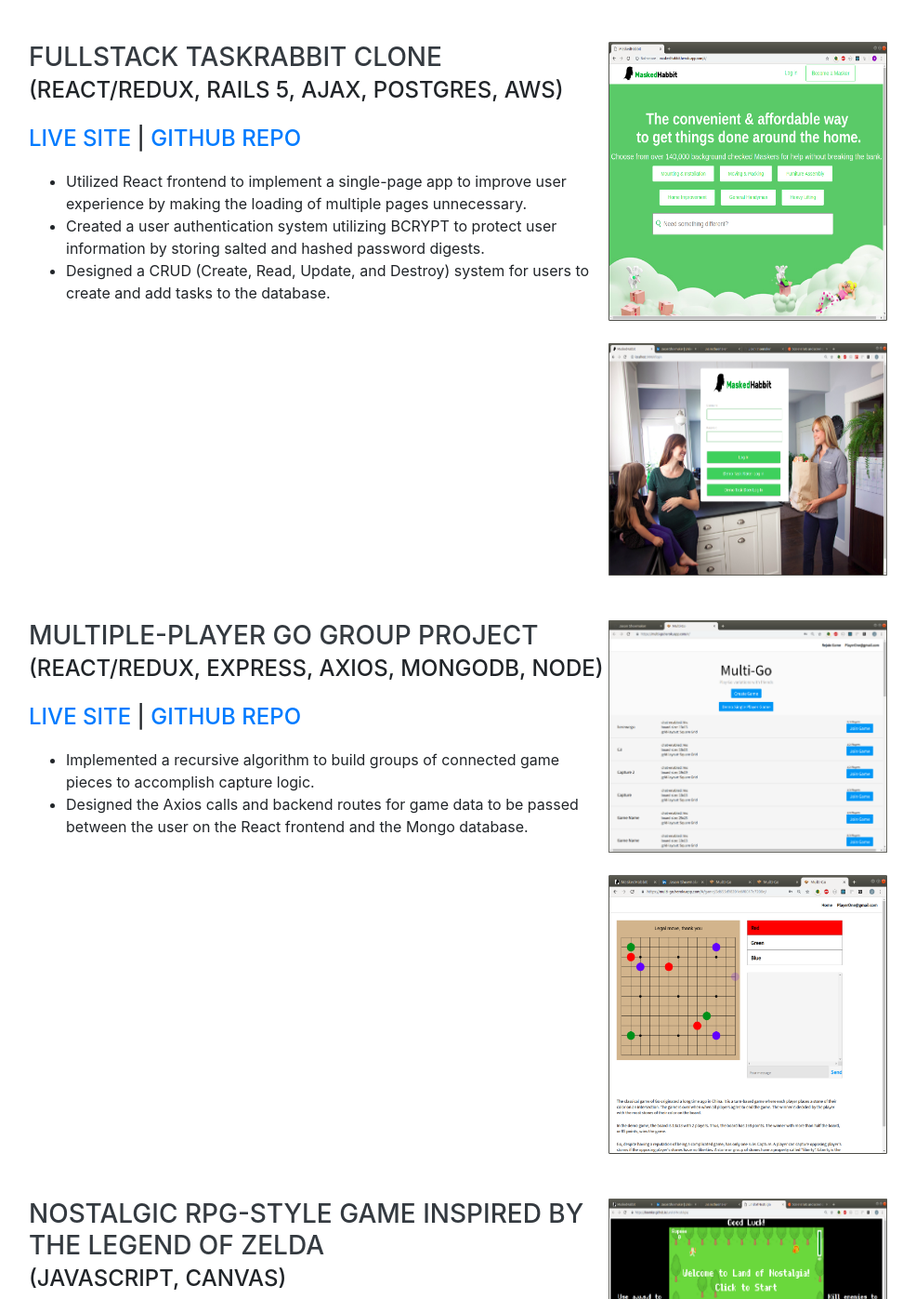
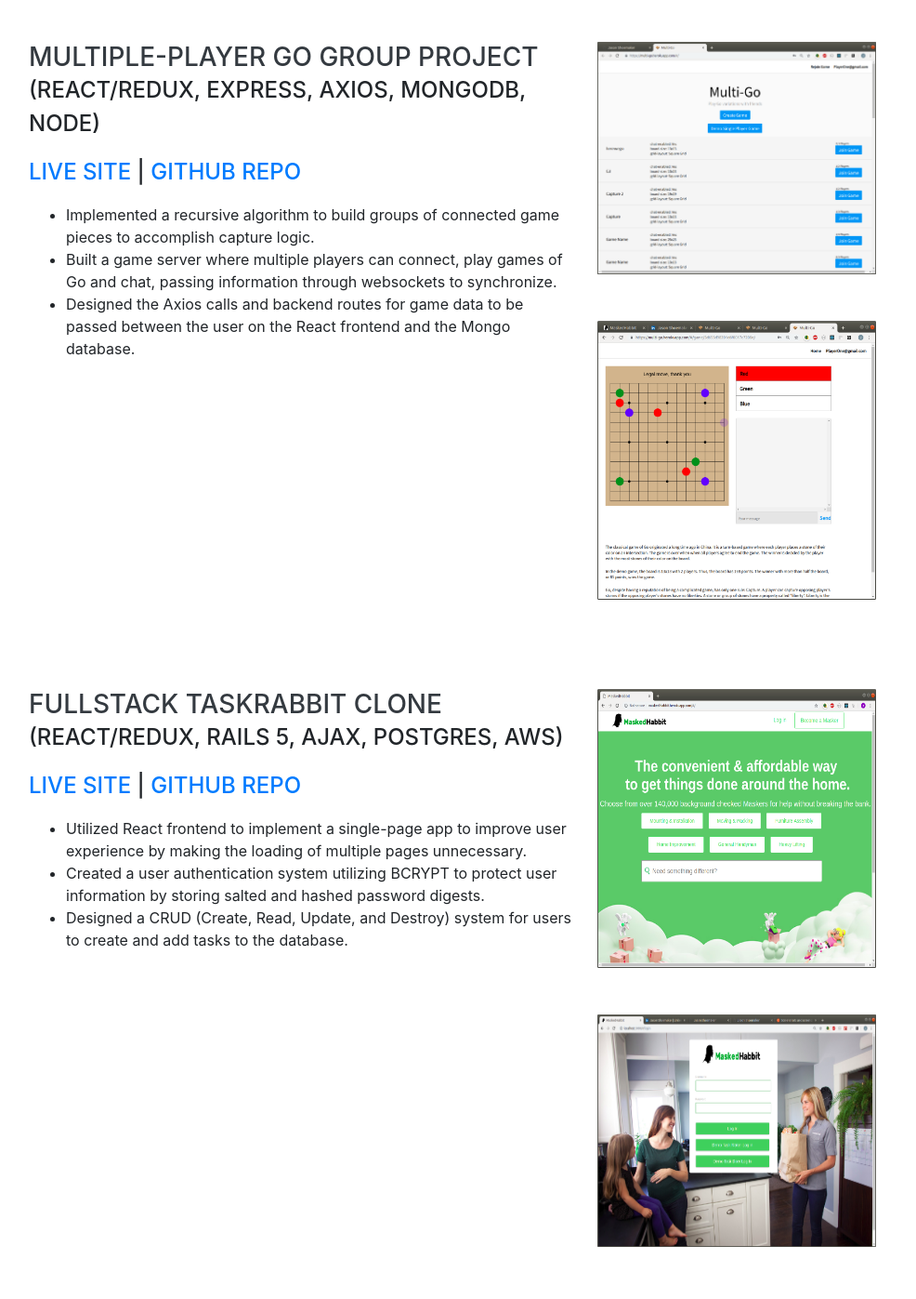
Before and after one commit to shoemker/personal_site, a website with bundled scripts: page index.html in a window 1280 px wide. Shown: the part 890-2287 px from the top of the page at 93% size, without its empty margins (289-1275 px from the left). Built offline with nearby package versions, Linux system fonts and the light colour scheme; a web font is replaced by a local one.

Commit message:
fixed css, resume

```diff
--- a/index.html
+++ b/index.html
@@ -99,11 +99,45 @@
 
 				<div class="resume-item d-flex flex-column flex-md-row justify-content-between">
 					<div class="resume-content">
+						<h3 class="mb-0">Multiple-player Go Group Project</h3>
+						<div class="subheading mb-3">(React/Redux, Express, Axios, MongoDB, Node)</div>
+						<div class="subheading mb-3">
+							<a href="https://multi-go.herokuapp.com/" target="_blank">Live Site</a><a> | </a>
+							<a href="https://github.com/CDsigma/Multi-Go" target="_blank">Github Repo</a>
+						</div>
+						<p>
+							<ul>
+								<li>Implemented a recursive algorithm to build groups of connected game pieces to accomplish capture logic.</li>
+								<li>Built a game server where multiple players can connect, play games of Go and chat, passing information through
+								websockets to synchronize.</li>
+								<li>Designed the Axios calls and backend routes for game data to be passed between the user on the React frontend and the
+								Mongo database.</li>
+
+							</ul>
+						</p>
+					</div>
+					<div class="resume-date text-md-right">
+
+						<a href="https://multi-go.herokuapp.com/" target="_blank">
+							<img src="img/Multi-player-Go1.png" class="Go-first-img first-img"></img>
+						</a>
+						<a href="https://multi-go.herokuapp.com/" target="_blank">
+							<img src="img/Multi-player-Go2.png" class="project-img"></img>
+						</a>
+						<!-- <a href="http://masked-habbit.herokuapp.com/">Live Site</a> -->
+					</div>
+				</div>
+						<br></br>
+						<br></br>
+
+
+				<div class="resume-item d-flex flex-column flex-md-row justify-content-between">
+					<div class="resume-content">
 						<h3 class="mb-0">Fullstack TaskRabbit Clone</h3>
 						<div class="subheading mb-3">(React/Redux, Rails 5, Ajax, PostGres, AWS)</div>
 						<div class="subheading mb-3">
-							<a href="http://masked-habbit.herokuapp.com/">Live Site</a><a> | </a>
-							<a href="https://github.com/shoemker/MaskedHabbit">Github Repo</a>
+							<a href="http://masked-habbit.herokuapp.com/" target="_blank">Live Site</a><a> | </a>
+							<a href="https://github.com/shoemker/MaskedHabbit" target="_blank">Github Repo</a>
 						</div>
 						<p><ul>
 							<li>Utilized React frontend to implement a single-page app to improve user experience by making the loading of multiple
@@ -114,55 +148,25 @@
 									</li>
 						</ul></p> </div> <div class="resume-date text-md-right">
 
-								<a href="http://masked-habbit.herokuapp.com/">
-									<img src="img/MaskedHabbit_Screenshot1.png" class = "project-img"></img>
+								<a href="http://masked-habbit.herokuapp.com/" target="_blank">
+									<img src="img/MaskedHabbit_Screenshot1.png" class = "project-img first-img"></img>
 								</a>
-								<br></br>
-								<a href="http://masked-habbit.herokuapp.com/">
+								<a href="http://masked-habbit.herokuapp.com/" target="_blank">
 									<img src="img/MaskedHabbit_Screenshot2.png" class="masked-img2"></img>
 								</a>
 								<!-- <a href="http://masked-habbit.herokuapp.com/">Live Site</a> -->
 					</div>
 				</div>
-				<br><br>
-
-				<div class="resume-item d-flex flex-column flex-md-row justify-content-between">
-					<div class="resume-content">
-						<h3 class="mb-0">Multiple-player Go Group Project</h3>
-						<div class="subheading mb-3">(React/Redux, Express, Axios, MongoDB, Node)</div>
-						<div class="subheading mb-3">
-							<a href="https://multi-go.herokuapp.com/">Live Site</a><a> | </a>
-							<a href="https://github.com/CDsigma/Multi-Go">Github Repo</a>
-						</div>
-						<p>
-							<ul>
-								<li>Implemented a recursive algorithm to build groups of connected game pieces to accomplish capture logic.</li>
-								<li>Designed the Axios calls and backend routes for game data to be passed between the user on the React frontend and the
-								Mongo database.</li>
-							</ul>
-						</p>
-					</div>
-					<div class="resume-date text-md-right">
-
-						<a href="https://multi-go.herokuapp.com/">
-							<img src="img/Multi-player-Go1.png" class="Go-first-img"></img>
-						</a>
-						<br></br>
-						<a href="https://multi-go.herokuapp.com/">
-							<img src="img/Multi-player-Go2.png" class="project-img"></img>
-						</a>
-						<!-- <a href="http://masked-habbit.herokuapp.com/">Live Site</a> -->
-					</div>
-				</div>
-						<br><br>
+				<br></br>
+				<br></br>
 
 				<div class="resume-item d-flex flex-column flex-md-row justify-content-between">
 					<div class="resume-content">
 						<h3 class="mb-0">Nostalgic RPG-style game inspired by the Legend of Zelda</h3>
 						<div class="subheading mb-3">(Javascript, Canvas)</div>
 						<div class="subheading mb-3">
-							<a href="https://shoemker.github.io/Land-of-Nostalgia/">Live Site</a><a> | </a>
-							<a href="https://github.com/shoemker/Land-of-Nostalgia">Github Repo</a>
+							<a href="https://shoemker.github.io/Land-of-Nostalgia/" target="_blank">Live Site</a><a> | </a>
+							<a href="https://github.com/shoemker/Land-of-Nostalgia" target="_blank">Github Repo</a>
 						</div>
 						<p>
 							<ul>
@@ -176,11 +180,10 @@
 					</div>
 					<div class="resume-date text-md-right">
 
-						<a href="https://shoemker.github.io/Land-of-Nostalgia/">
-							<img src="img/Land_of_Nostalgia1.png" class="nostalgia-img"></img>
+						<a href="https://shoemker.github.io/Land-of-Nostalgia/" target="_blank">
+							<img src="img/Land_of_Nostalgia1.png" class="nostalgia-img first-img"></img>
 						</a>
-						<br></br>
-						<a href="https://shoemker.github.io/Land-of-Nostalgia/">
+						<a href="https://shoemker.github.io/Land-of-Nostalgia/" target="_blank">
 							<img src="img/Land_of_Nostalgia2.png" class="nostalgia-img"></img>
 						</a>
 						<!-- <a href="http://masked-habbit.herokuapp.com/">Live Site</a> -->
@@ -205,7 +208,7 @@
 							<div class="resume-date text-md-right">
 
 
-								<a href="https://www.appacademy.io/">
+								<a href="https://www.appacademy.io/" target="_blank">
 									<img src="img/aa-logo.jpg" class="education-img"></img>
 								</a>
 								<span class="text-primary">graduated August 2019</span>
@@ -221,7 +224,7 @@
 					</div>
 					<div class="resume-date text-md-right">
 
-						<a href="https://www.emich.edu/">
+						<a href="https://www.emich.edu/" target="_blank">
 							<img src="img/emu-logo.gif" class="education-img eagle-img"></img>
 						</a>
 						<span class="text-primary">graduated April 2010</span>
--- a/scss/_global.scss
+++ b/scss/_global.scss
@@ -89,6 +89,10 @@ p.lead {
 	width: 300px;
 }
 
+.first-img {
+	margin-bottom: 50px;
+}
+
 .masked-img2 {
 	height: 250px;
 	width: 300px;
```
Also changed, not shown: css/resume.min.css, 1 other file.
